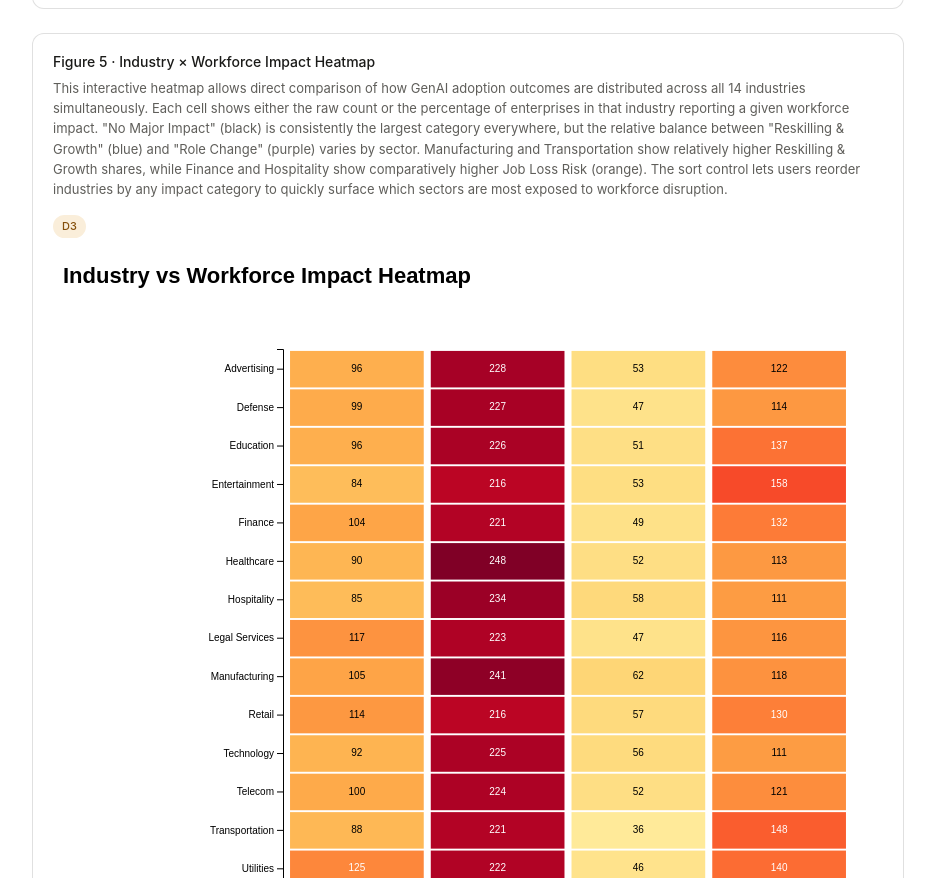
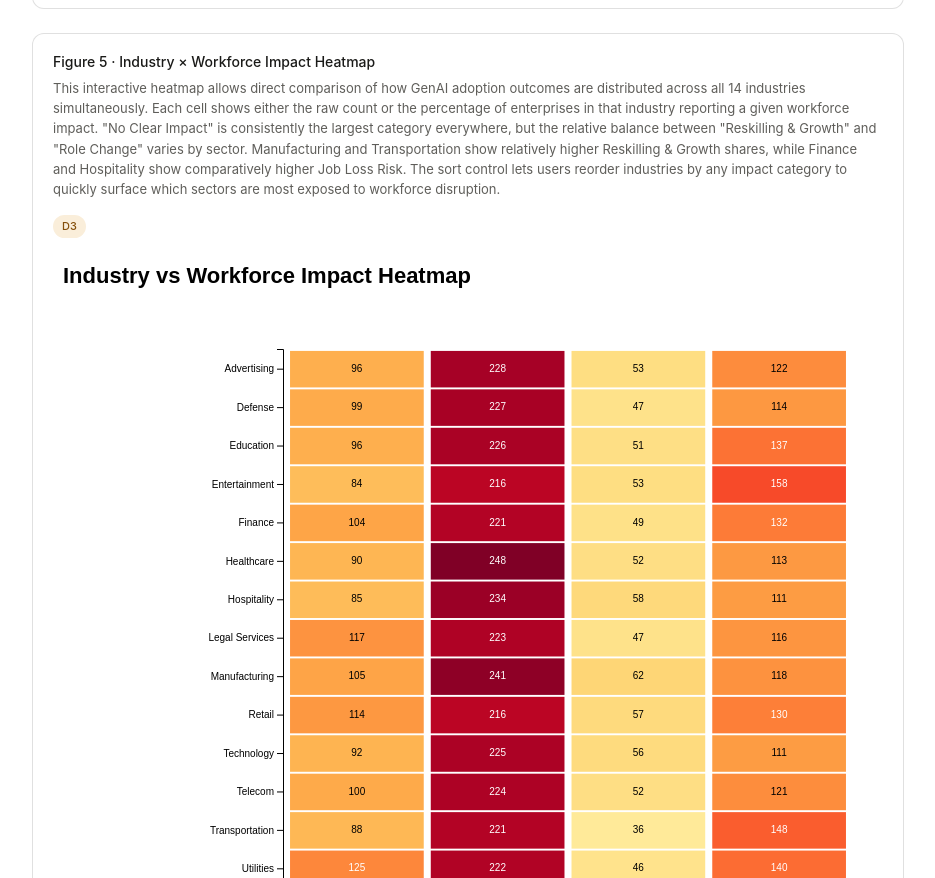
Before and after one commit to saanvi-vutukur/ds4200-project, a plain HTML site: page index.html in a window 1280 px wide. Shown: the part 4305-5183 px from the top of the page, without its empty margins (172-1107 px from the left). Drawn offline with nearby package versions, Linux system fonts and the light colour scheme; a script that the page names is missing.

Commit message:
heatmap description fixed

```diff
--- a/index.html
+++ b/index.html
@@ -533,14 +533,14 @@
             adoption outcomes are distributed across all 14 industries
             simultaneously. Each cell shows either the raw count or the
             percentage of enterprises in that industry reporting a given
-            workforce impact. "No Major Impact" (black) is consistently the
-            largest category everywhere, but the relative balance between
-            "Reskilling & Growth" (blue) and "Role Change" (purple) varies by
-            sector. Manufacturing and Transportation show relatively higher
-            Reskilling & Growth shares, while Finance and Hospitality show
-            comparatively higher Job Loss Risk (orange). The sort control lets
-            users reorder industries by any impact category to quickly surface
-            which sectors are most exposed to workforce disruption.
+            workforce impact. "No Clear Impact" is consistently the largest
+            category everywhere, but the relative balance between "Reskilling &
+            Growth" and "Role Change" varies by sector. Manufacturing and
+            Transportation show relatively higher Reskilling & Growth shares,
+            while Finance and Hospitality show comparatively higher Job Loss
+            Risk. The sort control lets users reorder industries by any impact
+            category to quickly surface which sectors are most exposed to
+            workforce disruption.
           </div>
           <span class="badge badge-amber">D3</span>
           <iframe
```
